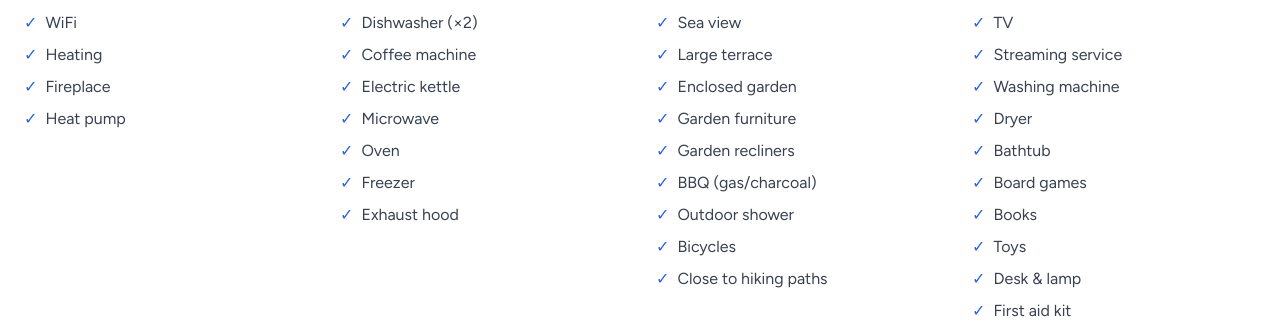
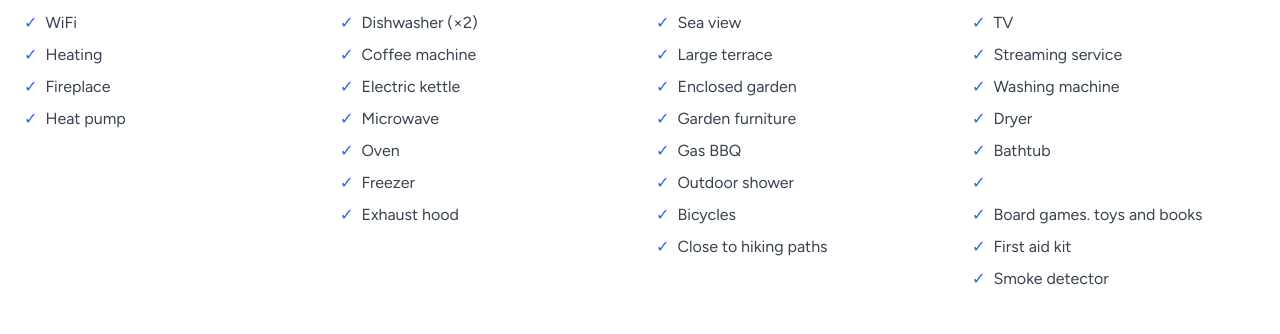
Before and after one commit to RichardMPS/danish-summer-house, a React (Vite) app: page / in a window 1280 px wide. Shown: the part 3600-3934 px from the top of the page. Built offline with nearby package versions, Linux system fonts and the light colour scheme.

Commit message:
Update property amenities

```diff
--- a/src/App.jsx
+++ b/src/App.jsx
@@ -538,8 +538,7 @@ const DanishSummerHouse = () => {
                   <li className="flex items-start gap-2"><span className="text-blue-600">✓</span> Large terrace</li>
                   <li className="flex items-start gap-2"><span className="text-blue-600">✓</span> Enclosed garden</li>
                   <li className="flex items-start gap-2"><span className="text-blue-600">✓</span> Garden furniture</li>
-                  <li className="flex items-start gap-2"><span className="text-blue-600">✓</span> Garden recliners</li>
-                  <li className="flex items-start gap-2"><span className="text-blue-600">✓</span> BBQ (gas/charcoal)</li>
+                  <li className="flex items-start gap-2"><span className="text-blue-600">✓</span> Gas BBQ </li>
                   <li className="flex items-start gap-2"><span className="text-blue-600">✓</span> Outdoor shower</li>
                   <li className="flex items-start gap-2"><span className="text-blue-600">✓</span> Bicycles</li>
                   <li className="flex items-start gap-2"><span className="text-blue-600">✓</span> Close to hiking paths</li>
@@ -554,11 +553,8 @@ const DanishSummerHouse = () => {
                   <li className="flex items-start gap-2"><span className="text-blue-600">✓</span> Streaming service</li>
                   <li className="flex items-start gap-2"><span className="text-blue-600">✓</span> Washing machine</li>
                   <li className="flex items-start gap-2"><span className="text-blue-600">✓</span> Dryer</li>
-                  <li className="flex items-start gap-2"><span className="text-blue-600">✓</span> Bathtub</li>
-                  <li className="flex items-start gap-2"><span className="text-blue-600">✓</span> Board games</li>
-                  <li className="flex items-start gap-2"><span className="text-blue-600">✓</span> Books</li>
-                  <li className="flex items-start gap-2"><span className="text-blue-600">✓</span> Toys</li>
-                  <li className="flex items-start gap-2"><span className="text-blue-600">✓</span> Desk & lamp</li>
+                  <li className="flex items-start gap-2"><span className="text-blue-600">✓</span> Bathtub</li>                  <li className="flex items-start gap-2"><span className="text-blue-600">✓</span> </li>
+                  <li className="flex items-start gap-2"><span className="text-blue-600">✓</span> Board games. toys and books</li>
                   <li className="flex items-start gap-2"><span className="text-blue-600">✓</span> First aid kit</li>
                   <li className="flex items-start gap-2"><span className="text-blue-600">✓</span> Smoke detector</li>
                 </ul>
```
